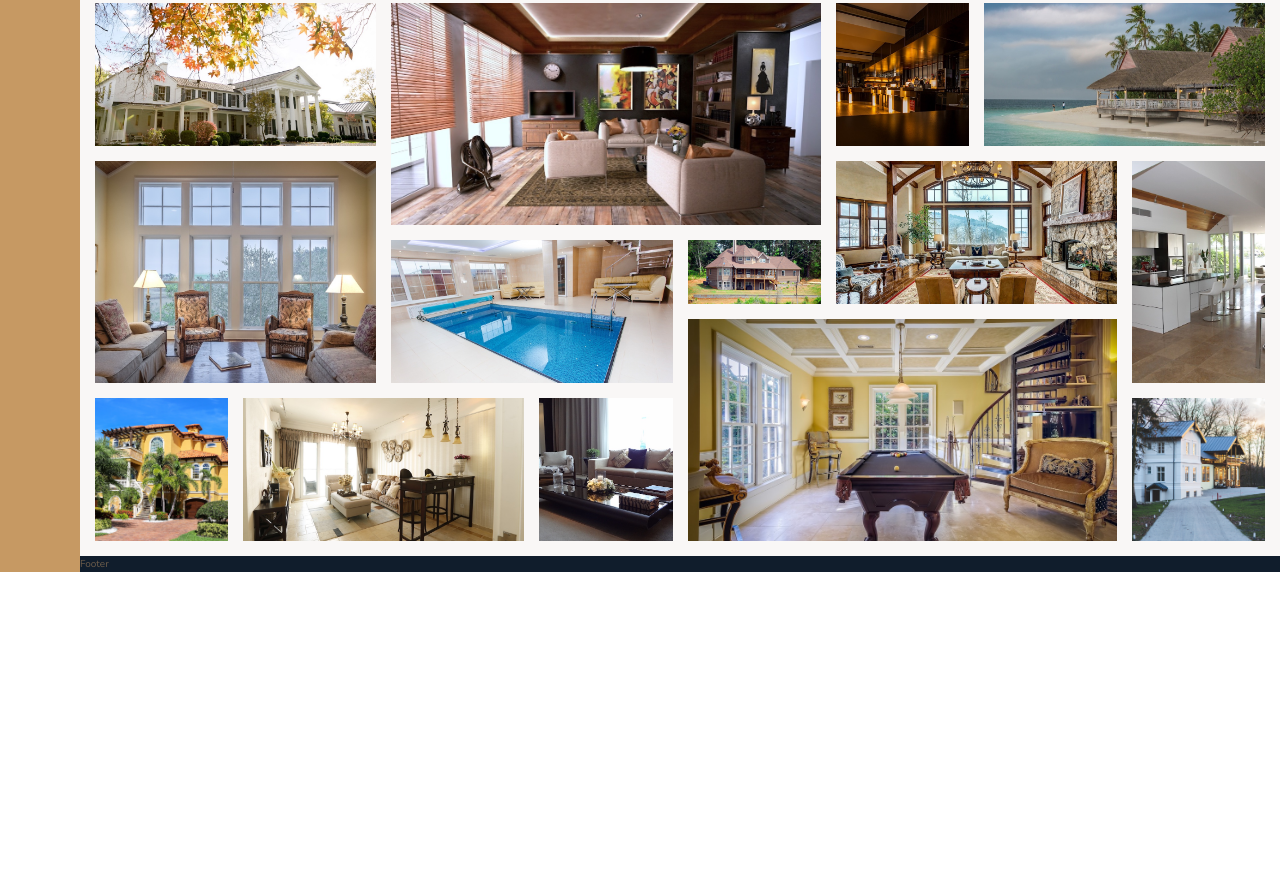
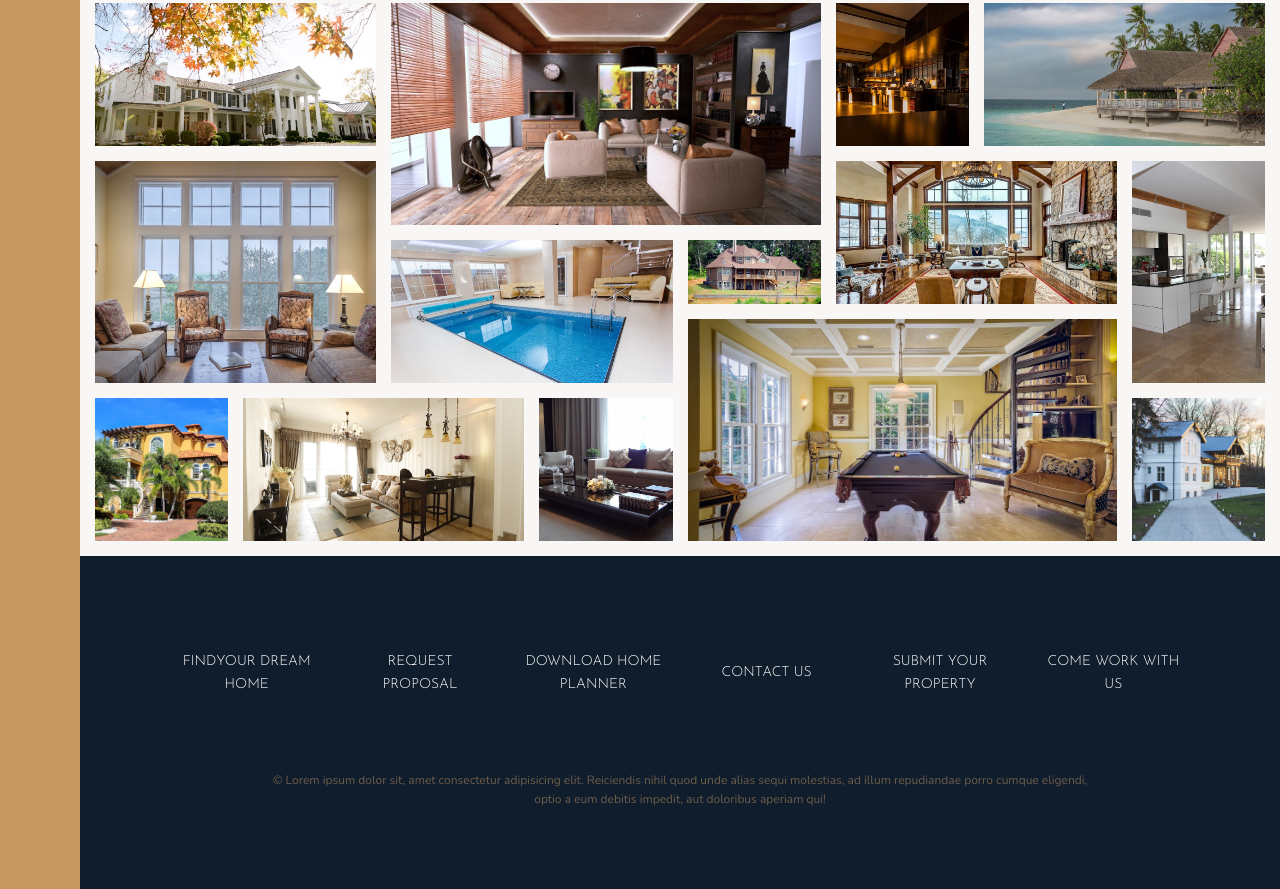
Before and after one commit to Mietlicha/Nexter, a website: page index.html in a window 1280 px wide. Shown: the part 3084-3973 px from the top of the page. Before the commit the page ends 3656 px from the top, so only its background shows below. Drawn offline with nearby package versions, Linux system fonts and the light colour scheme.

Commit message:
add footer

```diff
--- a/index.html
+++ b/index.html
@@ -363,6 +363,31 @@
         />
       </figure>
     </section>
-    <footer class="footer">Footer</footer>
+    <footer class="footer">
+      <ul class="nav">
+        <li class="nav__item">
+          <a href="#" class="nav__link">Findyour dream home</a>
+        </li>
+        <li class="nav__item">
+          <a href="#" class="nav__link">Request proposal</a>
+        </li>
+        <li class="nav__item">
+          <a href="#" class="nav__link">Download home planner</a>
+        </li>
+        <li class="nav__item"><a href="#" class="nav__link">Contact us</a></li>
+        <li class="nav__item">
+          <a href="#" class="nav__link">Submit your property</a>
+        </li>
+        <li class="nav__item">
+          <a href="#" class="nav__link">Come work with us</a>
+        </li>
+      </ul>
+      <p class="copyright">
+        &copy; Lorem ipsum dolor sit, amet consectetur adipisicing elit.
+        Reiciendis nihil quod unde alias sequi molestias, ad illum repudiandae
+        porro cumque eligendi, optio a eum debitis impedit, aut doloribus
+        aperiam qui!
+      </p>
+    </footer>
   </body>
 </html>
--- a/sass/_footer.scss
+++ b/sass/_footer.scss
@@ -1,4 +1,42 @@
 .footer {
   background-color: $color-secondary;
   grid-column: full-start / full-end;
+  padding: 8rem;
 }
+
+.nav {
+  list-style: none;
+  font-size: 1.4rem;
+
+  display: grid;
+  grid-template-columns: repeat(auto-fit, minmax(15rem, 1fr));
+  align-items: center;
+
+  &__link:link,
+  &__link:visited {
+    color: #fff;
+    text-decoration: none;
+    font-family: $font-display;
+    text-transform: uppercase;
+    text-align: center;
+    padding: 1.5rem;
+    display: block;
+    transition: all 0.2s;
+  }
+
+  &__link:hover,
+  &__link:active {
+    background-color: rgba(#fff, 0.05);
+    transform: translateY(-3px);
+  }
+}
+
+.copyright {
+  font-size: 1.2rem;
+
+  margin-top: 6rem;
+  margin-right: auto;
+  margin-left: auto;
+  text-align: center;
+  width: 80%;
+}
```
Also changed, not shown: css/style.css.
